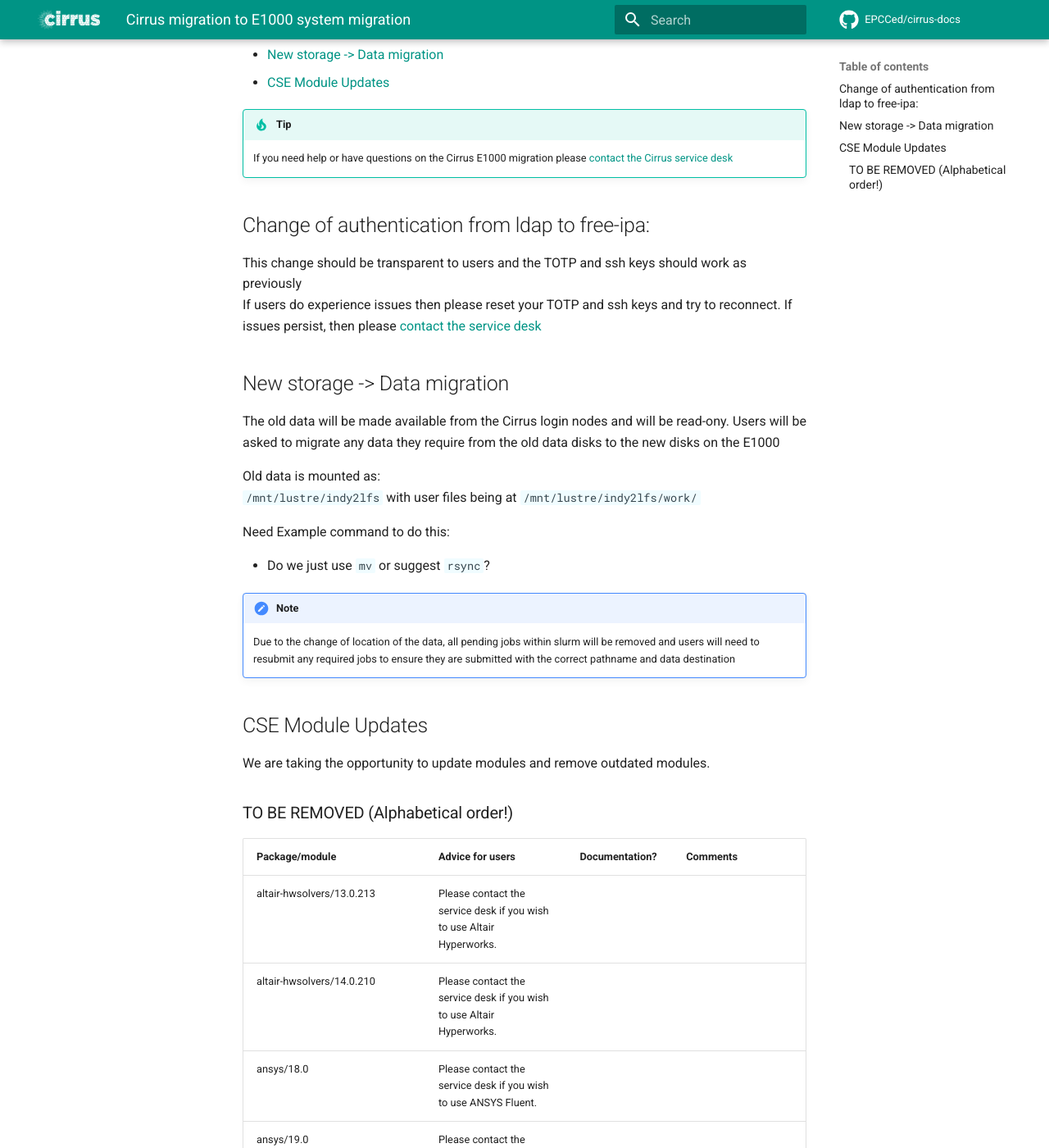
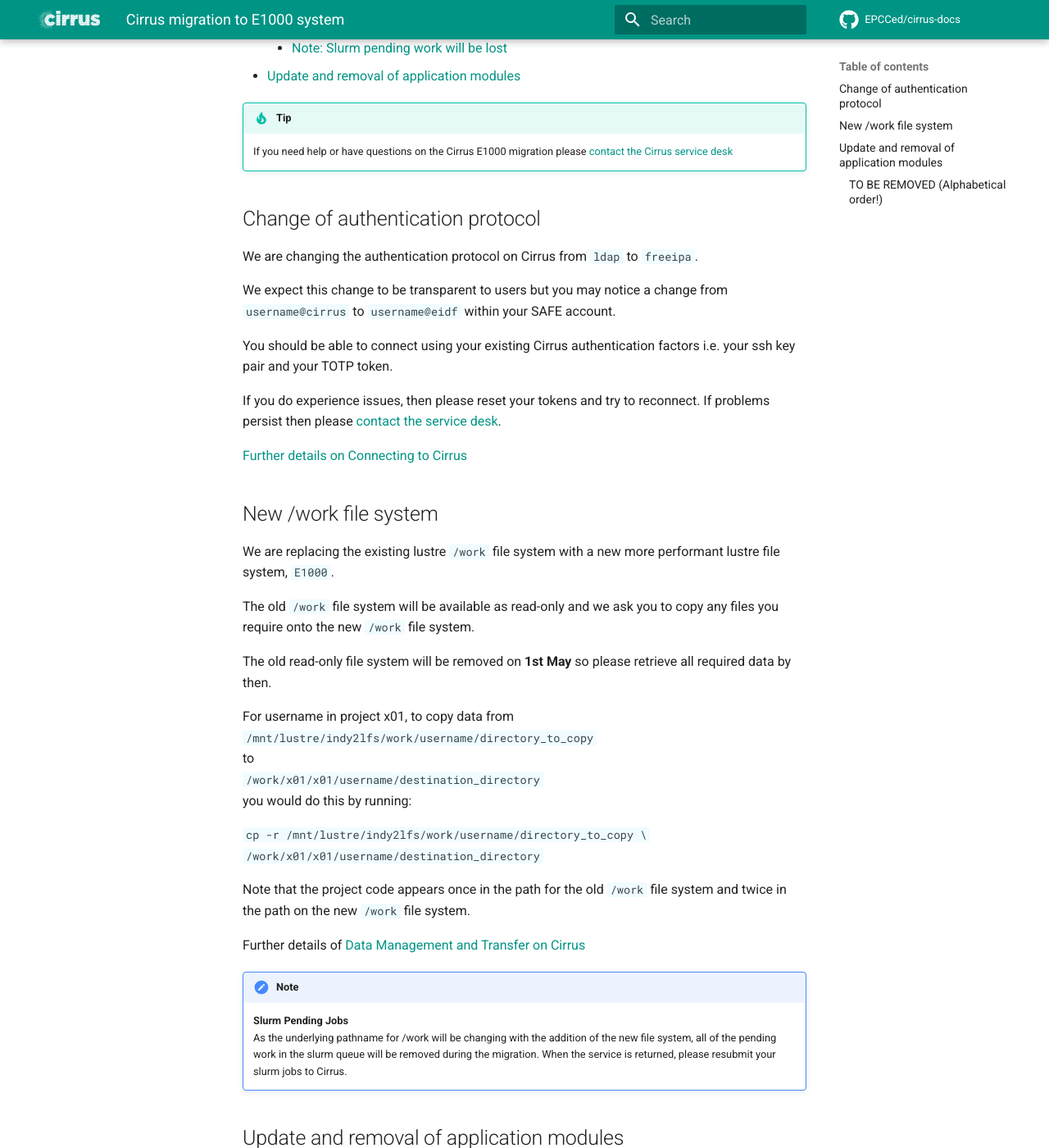
Before and after one commit to EPCCed/cirrus-docs, an MkDocs documentation site: the page built from docs/e1000-migration/index.md, in a window 1280 px wide and 1400 px high, scrolled down 316 px. Shown: the whole window at 82% size. Built offline with MkDocs 1.6.1 and Material for MkDocs 9.7.7, drawn with Linux system fonts in a browser that asks for light colours; comment, search, counter and statistics services are not loaded; some of the changed text lies outside the part shown.

Commit message:
Update index.md

````diff
--- a/docs/e1000-migration/index.md
+++ b/docs/e1000-migration/index.md
@@ -1,12 +1,11 @@
-# Cirrus migration to E1000 system migration
+# Cirrus migration to E1000 system
 
-This section of the documentation is a guide for users migrating to the E1000 taking place in March 2024
+There will be a full service maintenance on Tuesday 12th March from 0900 - 1700 BST to allow for some major changes on the Cirrus service.
 
-It covers:
-
--  [Change of authentication from ldap to free-ipa](#change-of-authentication-from-ldap-to-free-ipa)
--  [New storage -> Data migration](#new-storage-data-migration)
--  [CSE Module Updates](#cse-module-updates)
+- [Change of authentication protocol ](#change-of-authentication-protocol)
+- [New /work file system](#new-work-file-system)
+    - [Note: Slurm pending work will be lost](#note)
+- [Update and removal of application modules](#update-and-removal-of-application-modules)
 
 
 
@@ -15,33 +14,57 @@
     please [contact the Cirrus service desk](https://www.cirrus.ac.uk/support/)
 
 
-## Change of authentication from ldap to free-ipa:
+## Change of authentication protocol
 
-This change should be transparent to users and the TOTP and ssh keys should work as previously
-If users do experience issues then please reset your TOTP and ssh keys and try to reconnect.
-If issues persist, then please [contact the service desk](mailto:support@cirrus.ac.uk)
+We are changing the authentication protocol on Cirrus from `ldap` to `freeipa`.
 
-## New storage -> Data migration
+We expect this change to be transparent to users but you may notice a change from `username@cirrus` to `username@eidf` within your SAFE account.
 
-The old data will be made available from the Cirrus login nodes and will be read-ony.
-Users will be asked to migrate any data they require from the old data disks to the new disks on the E1000
+You should be able to connect using your existing Cirrus authentication factors i.e. your ssh key pair and  your TOTP token.
 
-Old data is mounted as: <br>
-`/mnt/lustre/indy2lfs` with user files being at `/mnt/lustre/indy2lfs/work/`
+If you do experience issues, then please reset your tokens and try to reconnect. If problems persist then please [contact the service desk](mailto:support@cirrus.ac.uk).
 
-Need Example command to do this:
-
--	Do we just use `mv` or suggest `rsync`?
+[Further details on Connecting to Cirrus](https://docs.cirrus.ac.uk/user-guide/connecting/ )
 
 
 
-!!! note
-    Due to the change of location of the data, all pending jobs within slurm will be removed and users will need to resubmit any required jobs to ensure they are submitted with the correct pathname and data destination
+## New /work file system
+
+We are replacing the existing lustre `/work` file system with a new more performant lustre file system, `E1000`.
+
+The old `/work` file system will be available as read-only and we ask you to copy any files you require onto the new `/work` file system.
+
+The old read-only file system will be removed on **1st May** so please retrieve all required data by then.
+
+For username in project x01, to copy data from <br>
+`/mnt/lustre/indy2lfs/work/username/directory_to_copy `
+to <br>
+`/work/x01/x01/username/destination_directory`<br>
+you would do this by running:
+
+```cp -r /mnt/lustre/indy2lfs/work/username/directory_to_copy   \  ```
+<br>
+```/work/x01/x01/username/destination_directory
+```
+
+Note that the project code appears once in the path for the old `/work` file system and twice in the path on the new `/work` file system.
+
+Further details of [Data Management and Transfer on Cirrus](https://docs.cirrus.ac.uk/user-guide/data/ )
 
 
-## CSE Module Updates
 
-We are taking the opportunity to update modules and remove outdated modules.
+<a name="note"></a>
+!!! note
+    **Slurm Pending Jobs**<br>
+    As the underlying pathname for /work will be changing with the addition of the new file system, all of the pending work in the slurm queue will be removed during the migration. When the service is returned, please resubmit your slurm jobs to Cirrus.
+
+
+## Update and removal of application modules
+
+Our Computational Science and Engineering (CSE) Team have taken the opportunity of the arrival of the new file system to update modules and also remove older versions of modules. A full list of the changes to the modules can be found below.
+
+Please [contact the service desk](mailto:support@cirrus.ac.uk) if you have concerns about the removal of any of the older modules.
+
 
 
 ### TO BE REMOVED (Alphabetical order!)
````
